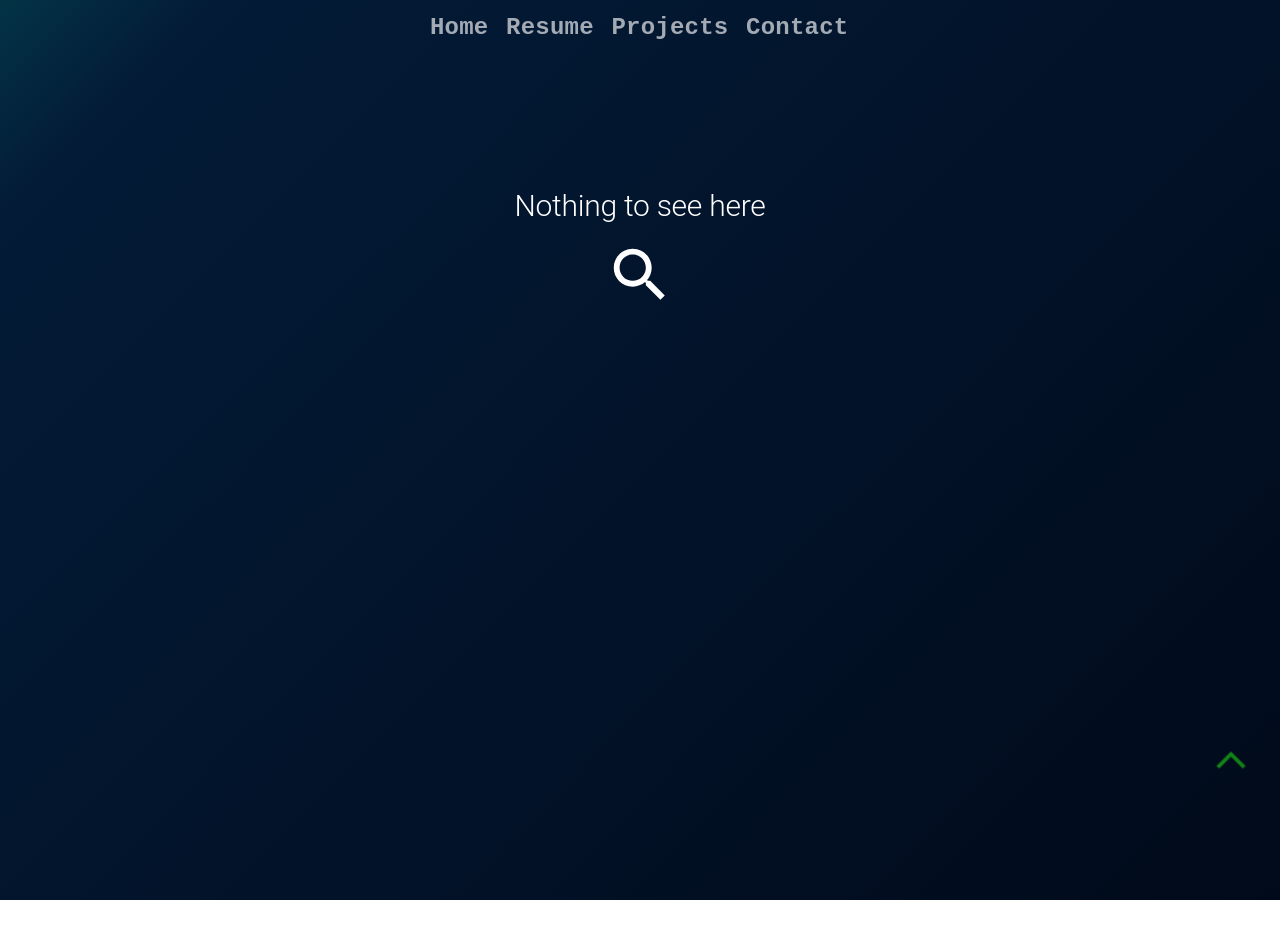
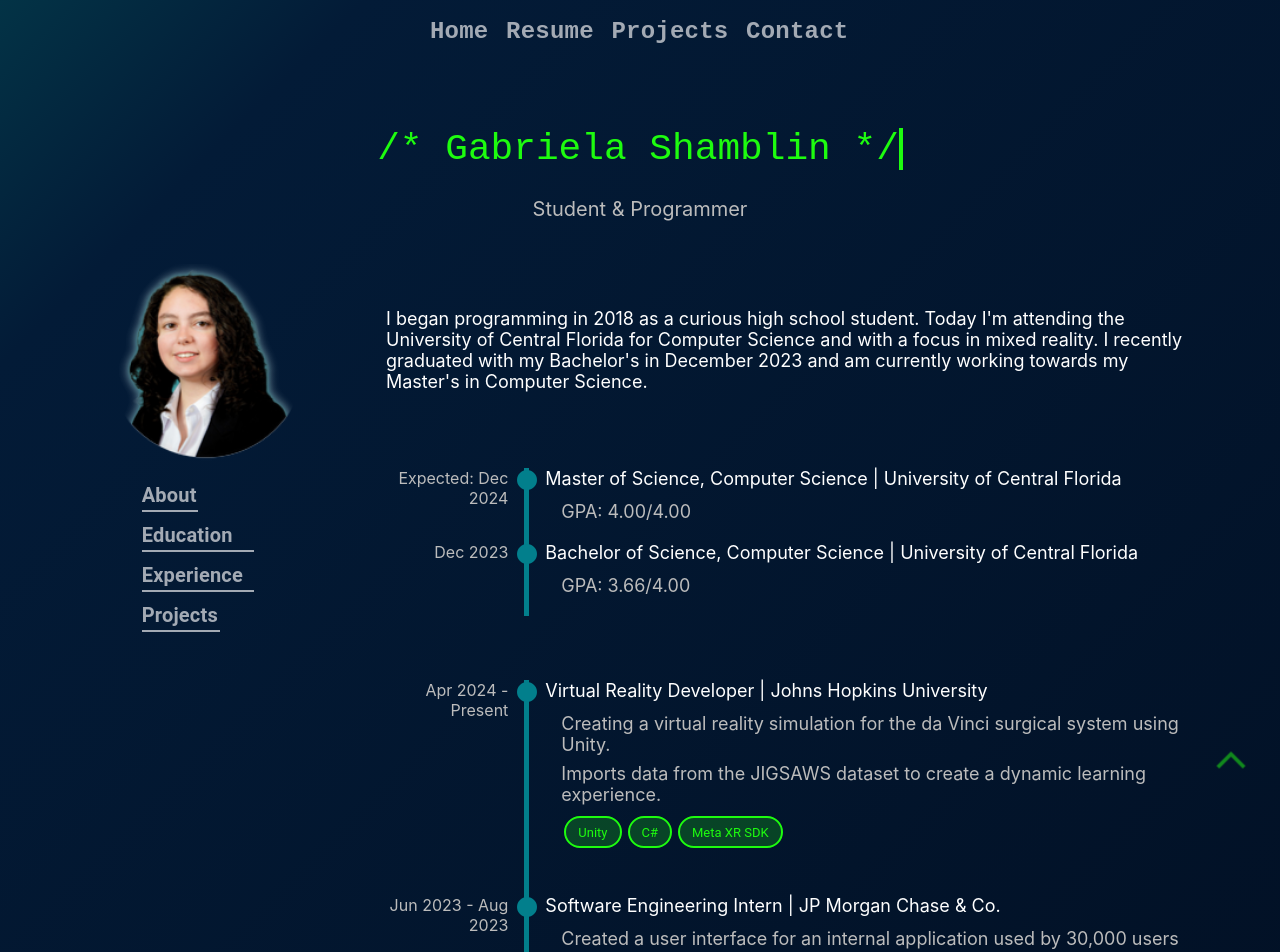
Before and after one commit to GabyShamblin/website, a React (Create React App) app: page /home in a window 1280 px wide. Shown: the top 952 px of the page. Before the commit the page ends 900 px from the top, so only its background shows below. Built offline with nearby package versions, Linux system fonts and the light colour scheme.

Commit message:
Added navbar collapse

```diff
--- a/src/App.js
+++ b/src/App.js
@@ -1,6 +1,7 @@
 import * as React from 'react';
-import { Box, Grid, Hidden, Typography } from '@mui/material';
+import { AppBar, Box, Container, IconButton, Menu, MenuItem, Toolbar, Typography } from '@mui/material';
 import { styled } from '@mui/material/styles';
+import MenuIcon from '@mui/icons-material/Menu';
 import { Outlet, Link } from "react-router-dom";
 import { HashLink } from 'react-router-hash-link';
 
@@ -30,7 +31,7 @@ const UpArrow = styled(Typography)(() => ({
 	// border: '2px solid #1efc0f',
 }));
 
-
+const pages = ['home', 'resume', 'projects', 'contact'];
 
 function App() {
 	const [path, setPath] = React.useState('');
@@ -38,10 +39,24 @@ function App() {
 		console.log("Path: " + path);
 		setPath(window.location.pathname);
 	}
+	// let notHome = /\w(?!#)/.test(path);
 
-	let notHome = /\w(?!#)/.test(path);
-	if (notHome) console.log("This page is not home or has a #");
-	else console.log("Yes this is home");
+	const [anchorElNav, setAnchorElNav] = React.useState(null);
+  const handleOpenNavMenu = (event) => {
+    setAnchorElNav(event.currentTarget);
+  };
+  const handleCloseNavMenu = () => {
+    setAnchorElNav(null);
+  };
+
+	function toTitleCase(str) {
+		return str.replace(
+			/\w\S*/g,
+			function(txt) {
+				return txt.charAt(0).toUpperCase() + txt.substr(1).toLowerCase();
+			}
+		);
+	}
 
   return (
 		<React.Fragment>
@@ -63,51 +78,73 @@ function App() {
 							</MenuText>
 						</Link>
 					} */}
-					<Grid container justifyContent='center' direction={{xs:'column-reverse', sm:'column-reverse', md:'row'}}>
-						<Grid item sx={{p:0.5, px:1, mr:0.2}}>
-							<Link to="/"
-								onClick={() => setPath('/')}
+					<AppBar position="static" style={{ boxShadow: 'none' }} sx={{ backgroundColor: 'transparent' }}>
+						<Container maxWidth="xl">
+							<Toolbar disableGutters>
+
+								{/* Collapsed Menu */}
+								<Box sx={{ flexGrow: 1, display: { xs: 'flex', md: 'none' } }}>
+									<IconButton
+										size="large"
+										aria-label="navigation menu"
+										aria-controls="menu-appbar"
+										aria-haspopup="true"
+										onClick={handleOpenNavMenu}
+										color="inherit"
+									>
+										<MenuIcon />
+									</IconButton>
+									<Menu
+										id="menu-appbar"
+										anchorEl={anchorElNav}
+										anchorOrigin={{
+											vertical: 'bottom',
+											horizontal: 'left',
+										}}
+										keepMounted
+										transformOrigin={{
+											vertical: 'top',
+											horizontal: 'left',
+										}}
+										open={Boolean(anchorElNav)}
+										onClose={handleCloseNavMenu}
+										sx={{
+											display: { xs: 'block', md: 'none' },
+										}}
+									>
+										{pages.map((page) => (
+											<MenuItem sx={{p:0.5, px:1, mr:0.2}}>
+												<Link to={"/" + (page==='home' ? '' : page)}
+													onClick={() => setPath('/' + (page==='home' ? '' : page))}
 													style={{textDecoration: 'none'}}
 												>
 													<MenuText>
-									<strong>Home</strong>
+														<strong>{toTitleCase(page)}</strong>
 													</MenuText>
 												</Link>
-						</Grid>
+											</MenuItem>
+										))}
+									</Menu>
+								</Box>
 
-						<Grid item sx={{p:0.5, px:1, mr:0.2}}>
-							<Link to="/resume"
-								onClick={() => setPath('/resume')}
+								{/* Normal Menu */}
+								<Box sx={{ flexGrow: 1, display: { xs: 'none', md: 'flex' }, justifyContent: 'center' }}>
+									{pages.map((page) => (
+										<Box sx={{p:0.5, px:1, mr:0.2}}>
+											<Link to={"/" + (page==='home' ? '' : page)}
+												onClick={() => setPath('/' + (page==='home' ? '' : page))}
 												style={{textDecoration: 'none'}}
 											>
 												<MenuText>
-									<strong>Resume</strong>
+													<strong>{toTitleCase(page)}</strong>
 												</MenuText>
 											</Link>
-						</Grid>
-
-						<Grid item sx={{p:0.5, px:1, mr:0.2}}>
-							<Link to="/portfolio"
-								onClick={() => setPath('/portfolio')}
-								style={{textDecoration: 'none'}}
-							>
-								<MenuText>
-									<strong>Projects</strong>
-								</MenuText>
-							</Link>
-						</Grid>
-
-						<Grid item sx={{p:0.5, px:1, mr:0.2}}>
-							<Link to="/contact"
-								onClick={() => setPath('/contact')}
-								style={{textDecoration: 'none'}}
-							>
-								<MenuText>
-									<strong>Contact</strong>
-								</MenuText>
-							</Link>
-						</Grid>
-					</Grid>
+										</Box>
+									))}
+								</Box>
+							</Toolbar>
+						</Container>
+					</AppBar>
 				</Box>
 
 				<div className='half-spacer'></div>
--- a/src/index.js
+++ b/src/index.js
@@ -5,7 +5,7 @@ import './index.css';
 import App from './App';
 import reportWebVitals from './reportWebVitals';
 import Home from "./pages/Home";
-import Portfolio from "./pages/Portfolio";
+import Projects from "./pages/Projects";
 import Heart from "./pages/Heart";
 import Resume from "./pages/Resume";
 import Contact from "./pages/Contact";
@@ -17,7 +17,8 @@ root.render(
 		<Routes>
 			<Route path="/" element={<App />} >
 				<Route index element={<Home />} />
-				<Route path="portfolio" element={<Portfolio />} />
+				<Route path="home" element={<Home />} />
+				<Route path="projects" element={<Projects />} />
 				<Route path="resume" element={<Resume />} />
 				<Route path="contact" element={<Contact />} />
 				<Route path="heart" element={<Heart />} />
--- a/src/pages/Home.js
+++ b/src/pages/Home.js
@@ -3,7 +3,6 @@ import { useEffect } from 'react';
 import { HashLink } from 'react-router-hash-link';
 import { Box, Chip, Grid, IconButton, Typography, Link, List, ListItem } from '@mui/material';
 import { styled } from '@mui/material/styles';
-import { Link as RouteLink } from "react-router-dom";
 import './css/App.css';
 import './css/typing.css';
 import './css/styles.css';
@@ -13,7 +12,6 @@ import GitHubIcon from '@mui/icons-material/GitHub';
 import LinkedInIcon from '@mui/icons-material/LinkedIn';
 import YouTubeIcon from '@mui/icons-material/YouTube';
 import CircleIcon from '@mui/icons-material/Circle';
-import ArrowBackIosIcon from '@mui/icons-material/ArrowBackIos';
 
 import { experience, education } from './data/resumeData.js';
 import projects from './data/projectData.js';
@@ -24,7 +22,7 @@ import me from './public/picture_cropped.png';
 
 
 const MenuText = styled(Typography)(() => ({
-  width: 150,
+  width: 125,
 	fontSize: 20,
 	color: "#a3aab4",
 	textAlign: 'left',
@@ -220,7 +218,7 @@ function Home() {
 				</Grid>
 
 				{/* Content Column */}
-				<Grid item xs spacing={10}>
+				<Grid item xs>
 					<section id='about'>
 						<About/>
 					</section>
@@ -233,11 +231,11 @@ function Home() {
 					<section id='projects'>
 						<Projects/>
 					</section>
-					<section id='contact'>
-						<Contact/>
-					</section>
 				</Grid>
 			</Grid>
+			<section id='contact'>
+				<Contact/>
+			</section>
 
 			<div className='spacer'></div>
 
@@ -260,7 +258,7 @@ function About () {
 function Education () {
 	const list = [];
 	for (let i = 0; i < education.length; i++) {
-		list.push(<EducationBox edu={education[i]}/>);
+		list.push(<EducationBox edu={education[i]} key={i}/>);
 	}
 
 	return (
@@ -361,8 +359,8 @@ function ExperienceBox (props) {
 
 function Projects () {
 	const list = [];
-	for (let i = 2; i < 5; i++) {
-		list.push(<ProjectsBox project={projects[i]}/>);
+	for (let i = 0; i < 3; i++) {
+		list.push(<ProjectsBox project={projects[i]} key={i}/>);
 	}
 
 	return (
--- a/src/pages/Portfolio.js
+++ b/src/pages/Projects.js
@@ -1,12 +1,10 @@
 import * as React from 'react';
 import { useEffect } from 'react';
-import { Link as RouteLink } from "react-router-dom";
 import { styled } from '@mui/material/styles';
 import { Box, Button, Chip, Grid,	Link, List, ListItem, Typography } from '@mui/material';
 import './css/App.css';
 import './css/typing.css';
 
-import ArrowBackIosIcon from '@mui/icons-material/ArrowBackIos';
 import projects from './data/projectData.js';
 
 const CustomBox = styled(Box)(({link = false}) => ({
@@ -62,9 +60,9 @@ const MenuText = styled(Typography)(() => ({
 
 
 
-function Portfolio() {
+function Projects() {
 	useEffect(() => {
-		document.title = 'Portfolio';
+		document.title = 'Projects';
 	});
 
 	console.log(projects);
@@ -73,16 +71,8 @@ function Portfolio() {
 		<React.Fragment>
 			<div className="App">
 
-				{/* <RouteLink to="/" style={{textDecoration: 'none'}}>
-					<MenuText>
-						<div className='banner-align'>
-							<ArrowBackIosIcon/> Back
-						</div>
-					</MenuText>
-				</RouteLink> */}
-
 				<div className='wrapper'>
-					<div className='typing-portfolio'>
+					<div className='typing-projects'>
 						/* Projects */
 					</div>
 				</div>
@@ -155,4 +145,4 @@ function ProjectBox(props) {
 	);
 }
 
-export default Portfolio;
+export default Projects;
--- a/src/pages/css/typing.css
+++ b/src/pages/css/typing.css
@@ -30,7 +30,7 @@
 	color: #1efc0f;
 }
 
-.typing-portfolio {
+.typing-projects {
   width: 14ch;
   animation: typing 2s steps(14), blink .5s step-end 20 alternate;
   white-space: nowrap;
--- a/src/pages/data/resumeData.js
+++ b/src/pages/data/resumeData.js
@@ -9,18 +9,19 @@ const experience = [
 			"Creating a virtual reality simulation for the da Vinci surgical system using Unity.",
 			"Imports data from the JIGSAWS dataset to create a dynamic learning experience."
 		],
-		skills: ["Unity"],
+		skills: ["Unity", "C#", "Meta XR SDK"],
 	},
 	// JP Morgan
 	{
 		title: "Software Engineering Intern",
-		company: "JP Morgan & Chase",
+		company: "JP Morgan Chase & Co.",
 		location: "Tampa, FL",
 		dates: "Jun 2023 - Aug 2023",
 		description: [
 			"Created a user interface for an internal application used by 30,000 users with React.js and Springboot.",
 			"Communicated with shareholders about project specifications.",
-			"Tested code using Jest and ensured ADA compliance."
+			"Tested code using Jest and ensured ADA compliance.",
+			"Worked alongside six other people using Agile and Kanban development strategies."
 		],
 		skills: ["React.js", "Springboot", "Jest"],
 	},
@@ -31,7 +32,9 @@ const experience = [
 		location: "Remote",
 		dates: "Jun 2022 - Apr 2023",
 		description: [
-			"Communicated with client to repair website code and optimize website functionality."
+			"Communicated with client to repair website code and optimize website functionality.",
+			"Worked on front-end using Angular and TypeScript, API using ASP.NET, and back-end using SQL.",
+			"Utilized Azure DevOps for version control."
 		],
 		skills: ["Angular", "TypeScript", "ASP.NET", "SQL", "Azure DevOps"],
 	},
@@ -82,7 +85,7 @@ const courses = [
 	"Virtual Reality Engineering",
 	"Augmented Reality Engineering",
 	"Mixed Reality Engineering",
-	"Realistic Real-time Rendering",
+	"Realistic Real-Time Rendering",
 	"Advanced Veritual Reality",
 	"Artificial Intelligence",
 	"Machine Learning"
```
Also changed, not shown: src/pages/Contact.js (+0 -10 lines), src/pages/Resume.js (+0 -10 lines). Lines whose indentation alone changed are shown as unchanged.
